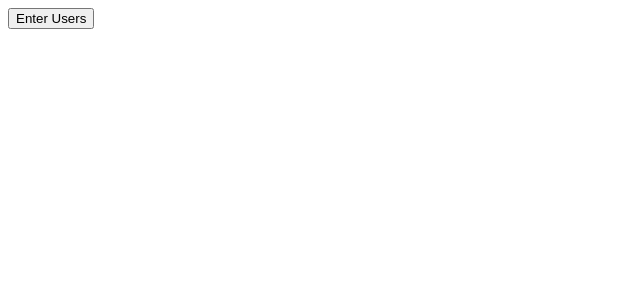
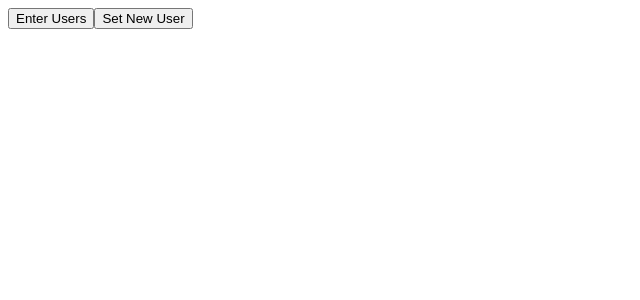
Before and after one commit to FatimaPaul/practice_recoil_saga_css, a React (Vite) app: page / in a window 1280 px wide. Shown: the top 300 px of the page, without its empty margins (0-640 px from the left). Built offline with nearby package versions, Linux system fonts and the light colour scheme.

Commit message:
first commit in dev

```diff
--- a/src/components/userList.jsx
+++ b/src/components/userList.jsx
@@ -20,6 +20,7 @@ export default function UserList() {
   return (
     <>
       <button onClick={handleEnterUsers}>Enter Users</button>
+      <button>Set New User</button>
       <ol>
         {users.map((user) => (
           <li key={user.id}>{user.firstName}</li>
```
